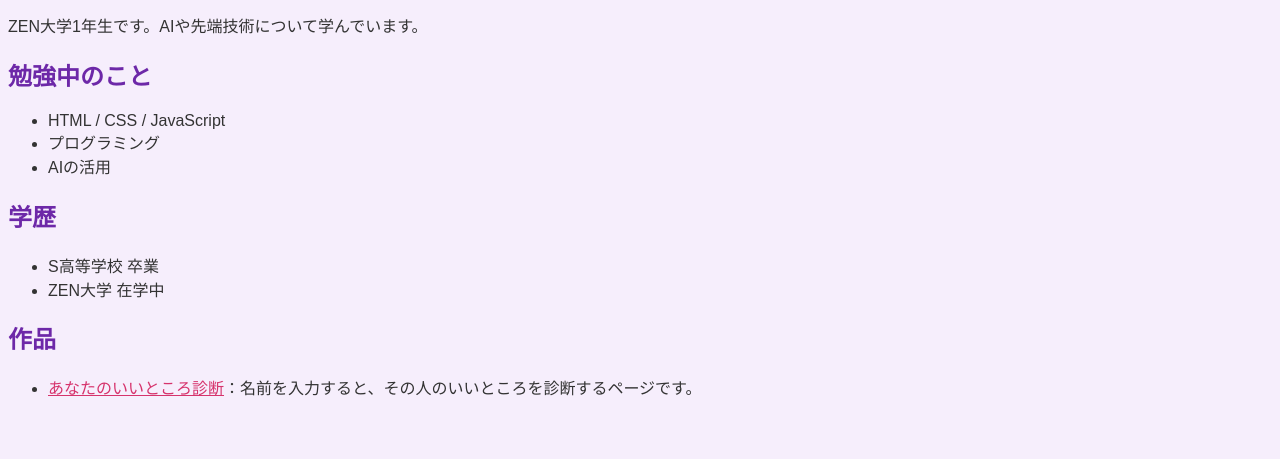
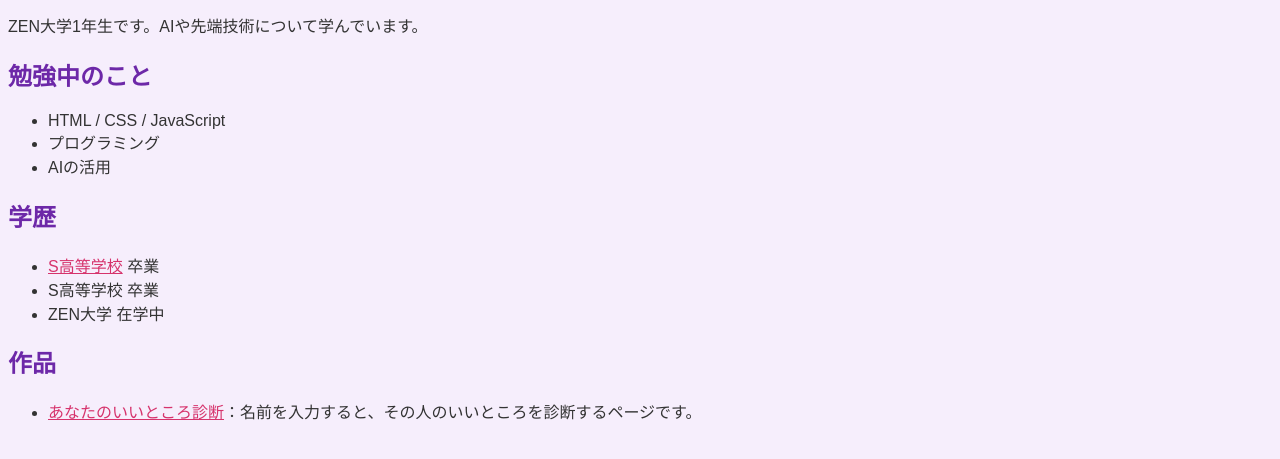
Before and after one commit to takuto-02220/Takuto.github.io, a plain HTML site: page index.html in a window 1280 px wide. Shown: the part 87-546 px from the top of the page. Drawn offline with Linux system fonts and the light colour scheme.

Commit message:
Update index.html

```diff
--- a/index.html
+++ b/index.html
@@ -33,8 +33,7 @@ a {
 <li>AIの活用</li>
 </ul>
 <h2>学歴</h2>
-<ul>
-<li>S高等学校 卒業</li>
+<ul><li><a href="https://nnn.ed.jp/">S高等学校</a> 卒業</li><li>S高等学校 卒業</li>
 <li>ZEN大学 在学中</li>
 </ul>
 <h2>作品</h2>
```
